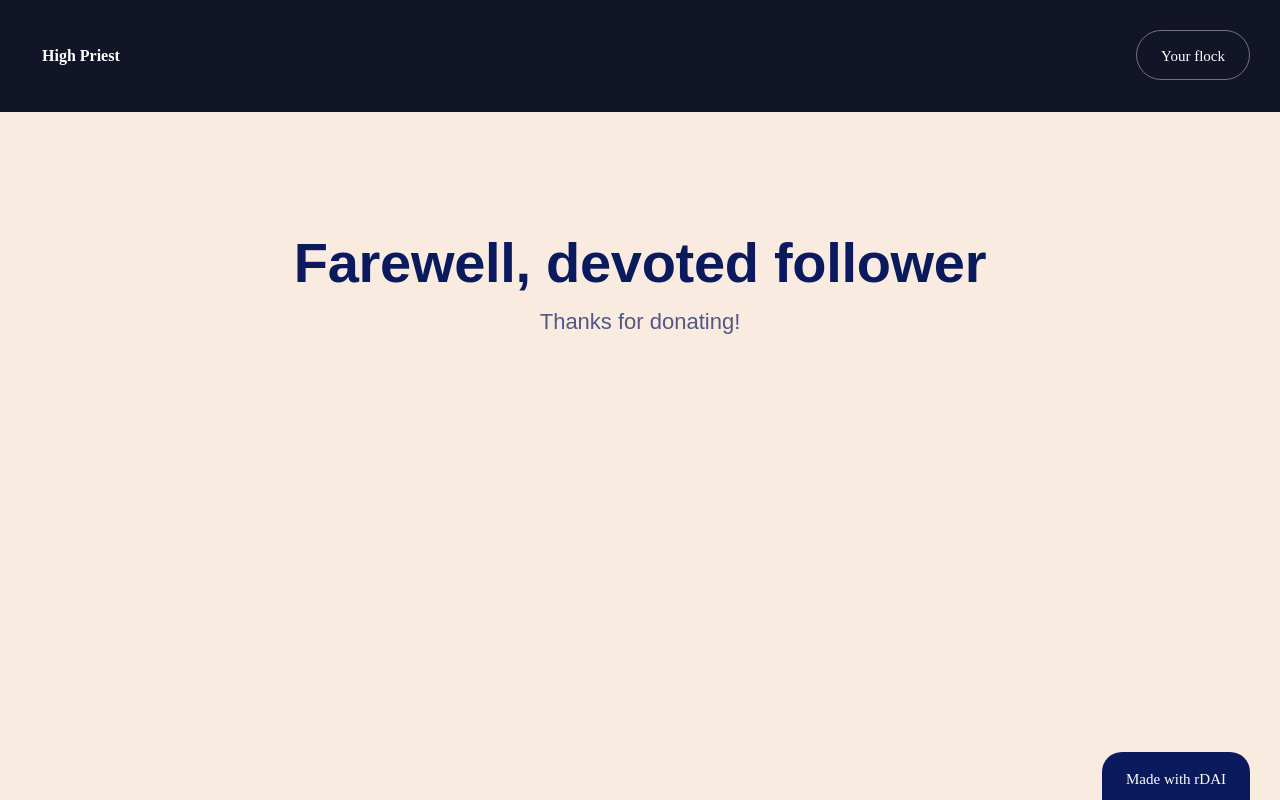
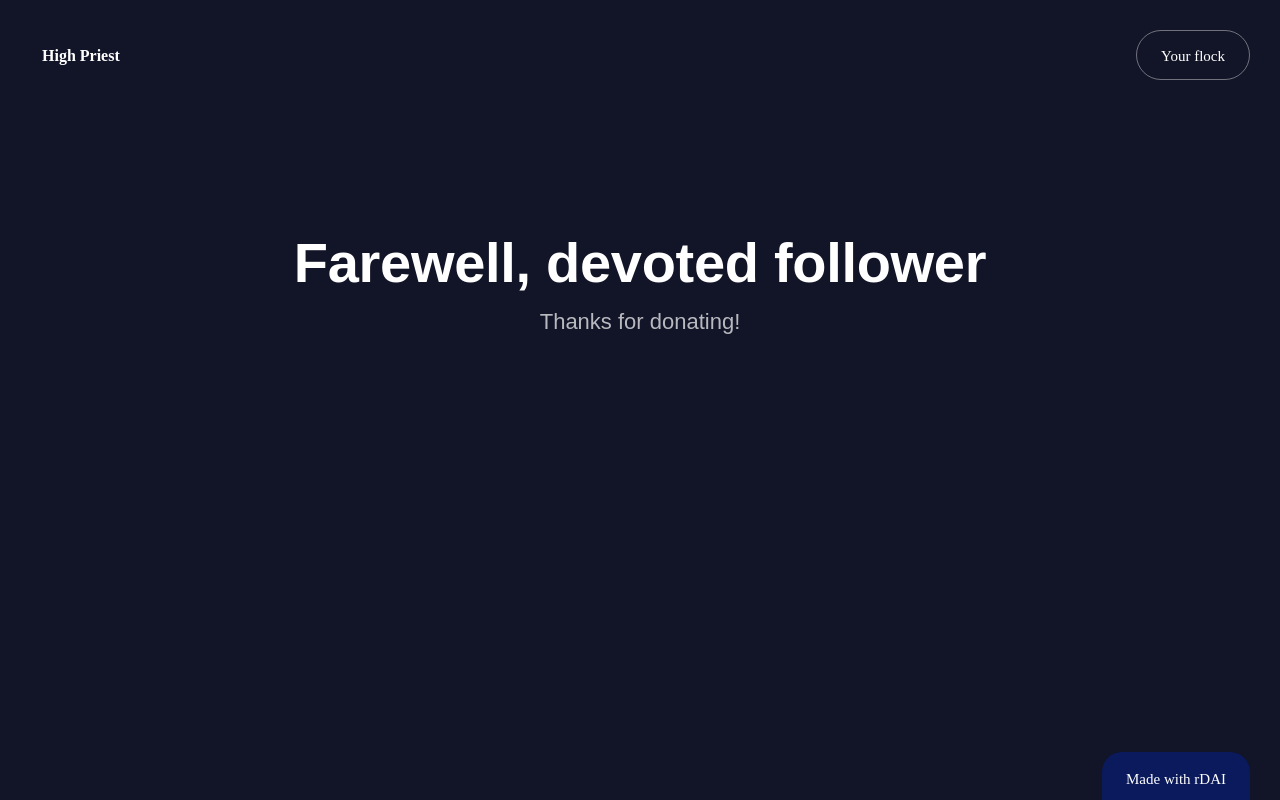
Before and after one commit to rtoken-project/example-dapp-high-priests, a Gatsby site: page /stop in a window 1280 px wide. Built offline with nearby package versions, Linux system fonts and the light colour scheme; Gatsby itself is replaced by a stand-in of ours.

Commit message:
update stop and 404

```diff
--- a/src/pages/stop.js
+++ b/src/pages/stop.js
@@ -18,7 +18,7 @@ const Background = styled.div`
   position: fixed;
   top: 0;
   left: 0;
-  background-color: #faebe0;
+  background-color: #121427;
 `
 
 const H1 = styled.h1`
@@ -31,7 +31,7 @@ const H1 = styled.h1`
   text-align: center;
   max-width: 700px;
   margin: 0 auto;
-  color: #0a1a5d;
+  color: white;
   padding-top: 120px;
 
   @media (max-width: 500px) {
@@ -50,7 +50,7 @@ const P = styled.p`
   line-height: 1.3;
   opacity: 0.7;
   text-align: center;
-  color: #0a1a5d;
+  color: white;
   @media (max-width: 500px) {
     font-size: 18px;
   }
```
Also changed, not shown: src/pages/404.js (+4 -4 lines).
